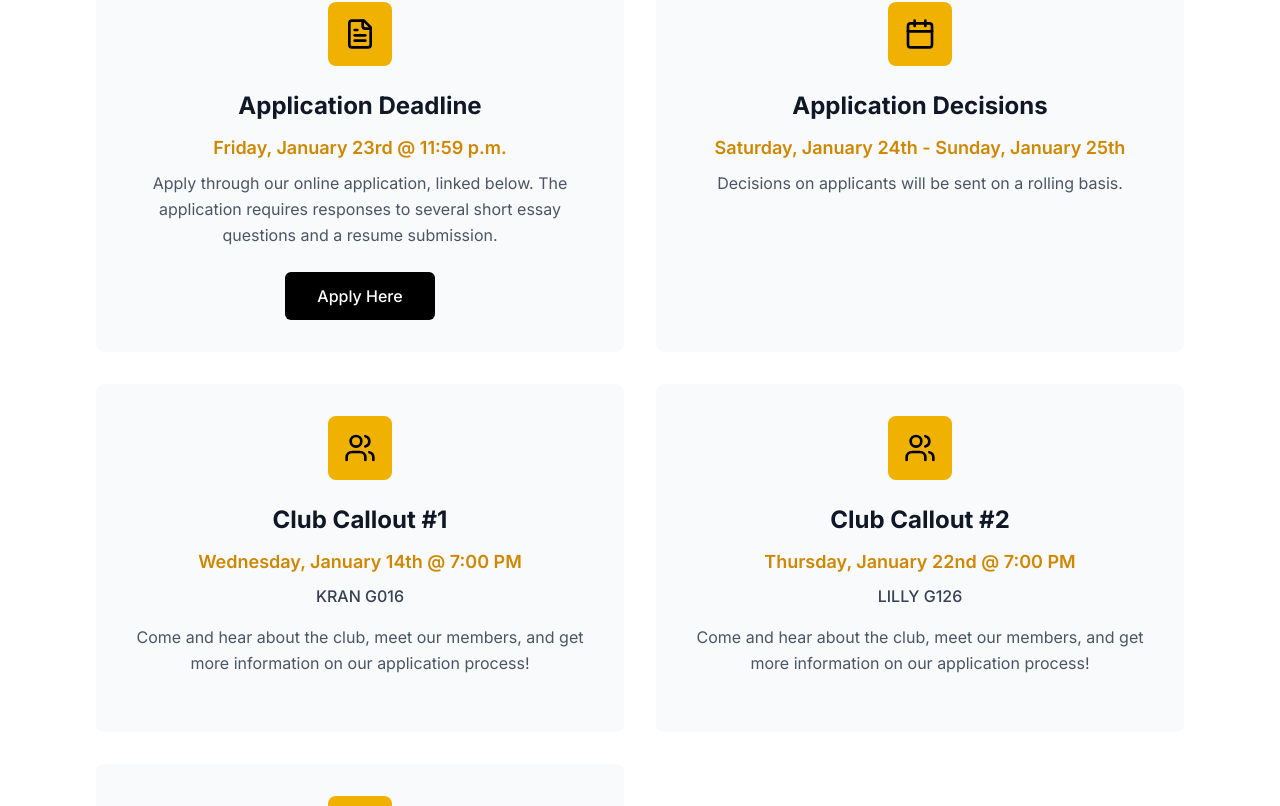
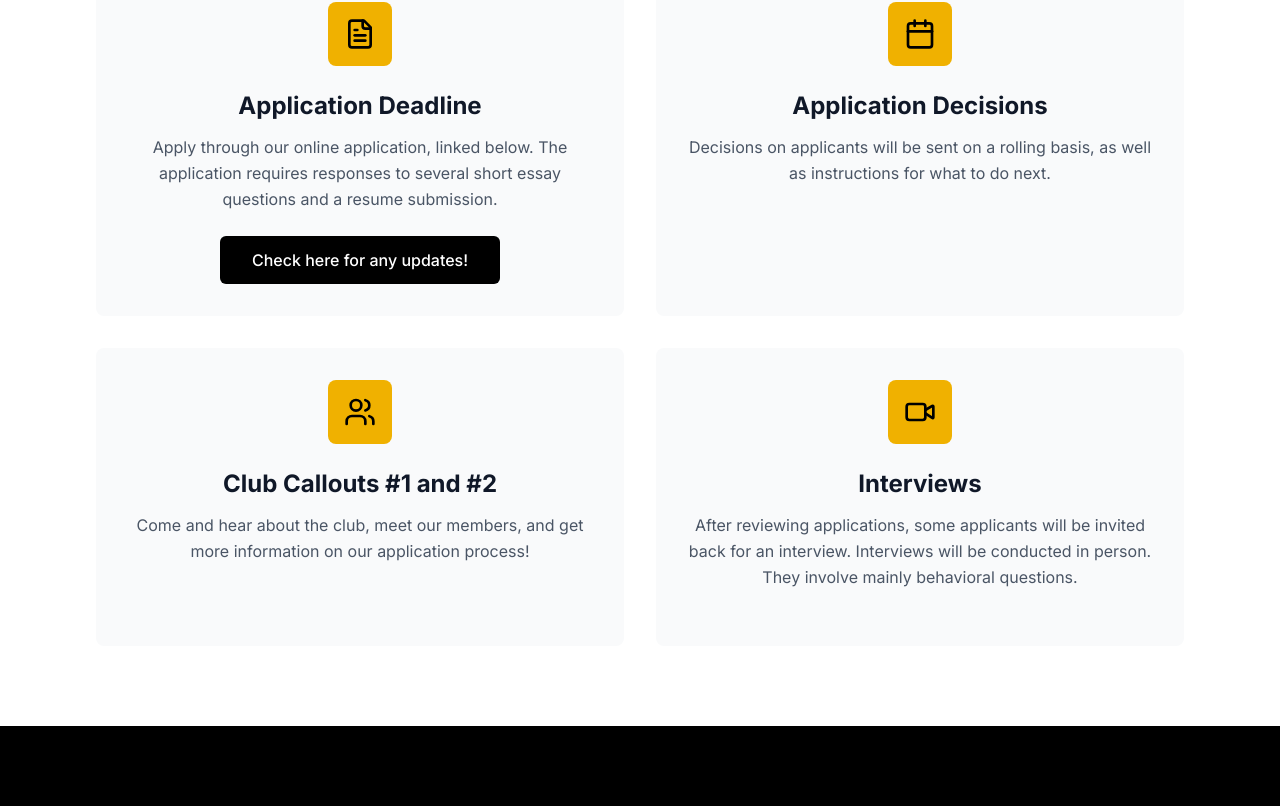
Before and after one commit to ayushkogta/pmp-website, a React (Vite) app: page /apply in a window 1280 px wide. Shown: the part 678-1484 px from the top of the page. Built offline with nearby package versions, Linux system fonts and the light colour scheme.

Commit message:
made some stylistic changes and edited some redirect links

```diff
--- a/src/app/components/Apply.tsx
+++ b/src/app/components/Apply.tsx
@@ -4,35 +4,31 @@ export function Apply() {
   const timeline = [
     {
       title: 'Application Deadline',
-      date: 'Friday, January 23rd @ 11:59 p.m.',
+      date: '',
       description: 'Apply through our online application, linked below. The application requires responses to several short essay questions and a resume submission.',
       icon: FileText,
-      cta: { text: 'Apply Here', href: '#' }
+      cta: { text: 'Check here for any updates!',
+             href: 'https://www.instagram.com/projectmanagementpurdue/',
+             target: '_blank',
+             rel: 'noopener noreferrer' }
     },
     {
       title: 'Application Decisions',
-      date: 'Saturday, January 24th - Sunday, January 25th',
-      description: 'Decisions on applicants will be sent on a rolling basis.',
+      date: '',
+      description: 'Decisions on applicants will be sent on a rolling basis, as well as instructions for what to do next.',
       icon: Calendar,
     },
     {
-      title: 'Club Callout #1',
-      date: 'Wednesday, January 14th @ 7:00 PM',
-      location: 'KRAN G016',
-      description: 'Come and hear about the club, meet our members, and get more information on our application process!',
-      icon: Users,
-    },
-    {
-      title: 'Club Callout #2',
-      date: 'Thursday, January 22nd @ 7:00 PM',
-      location: 'LILLY G126',
+      title: 'Club Callouts #1 and #2',
+      date: '',
+      location: '',
       description: 'Come and hear about the club, meet our members, and get more information on our application process!',
       icon: Users,
     },
     {
       title: 'Interviews',
-      date: 'Monday, January 26th - Wednesday, January 28th',
-      description: 'After reviewing applications, some applicants will be invited back for an interview. Interviews will be conducted in person. They involve some behavioral questions as well as case-style questions. See our Interviews page for more details, tips & tricks.',
+      date: '',
+      description: 'After reviewing applications, some applicants will be invited back for an interview. Interviews will be conducted in person. They involve mainly behavioral questions.',
       icon: Video,
     },
   ];
@@ -46,7 +42,7 @@ export function Apply() {
             Join Us
           </h1>
           <p className="text-xl md:text-2xl text-gray-300 font-light">
-            Start your journey in project management
+            Start your journey in Project Management
           </p>
         </div>
       </section>
@@ -99,6 +95,8 @@ export function Apply() {
                   {item.cta && (
                     <a
                       href={item.cta.href}
+                      target={item.cta.target}
+                      rel={item.cta.rel}
                       className="inline-block bg-black text-white px-8 py-3 rounded-md hover:bg-gray-800 transition-colors font-medium"
                     >
                       {item.cta.text}
--- a/src/app/components/Home.tsx
+++ b/src/app/components/Home.tsx
@@ -88,10 +88,10 @@ export function Home() {
                 <Users className="w-8 h-8 text-black" />
               </div>
               <h3 className="text-2xl font-semibold text-gray-900 mb-4">
-                Professional Development with PMI
+                Professional Development
               </h3>
               <p className="text-gray-600 leading-relaxed">
-                Network with professionals and develop skills through our partnership with the Project Management Institute.
+                Network with professionals through our regular panel events and develop skills through collaboration with others.
               </p>
             </div>
 
@@ -100,10 +100,10 @@ export function Home() {
                 <Award className="w-8 h-8 text-black" />
               </div>
               <h3 className="text-2xl font-semibold text-gray-900 mb-4">
-                Resources for PM Certificates
+                Creative Collaboration
               </h3>
               <p className="text-gray-600 leading-relaxed">
-                Access study materials and preparation resources for project management certifications.
+                Participate in collaborative projects, share ideas, and present creative work in a supportive, professional environment.
               </p>
             </div>
           </div>
@@ -117,7 +117,7 @@ export function Home() {
             <div>
               <h2 className="text-4xl font-bold mb-6">Our Projects</h2>
               <p className="text-lg text-gray-300 mb-8 leading-relaxed">
-                We work on innovative concept projects with companies like Nike, Apple, and Rolls-Royce.
+                We work on innovative concept projects for companies like Nike, Apple, and Rolls-Royce.
                 From designing next-generation footwear to creating revolutionary product concepts,
                 our members gain invaluable project management experience.
               </p>
--- a/src/app/components/Projects.tsx
+++ b/src/app/components/Projects.tsx
@@ -143,7 +143,7 @@ export function Projects() {
     {
       company: 'Nike',
       title: 'Innovative Footwear Design',
-      description: 'Our team spent a semester conceptualizing and designing a revolutionary new shoe concept. We explored sustainable materials, ergonomic design principles, and cutting-edge manufacturing techniques to create a next-generation athletic footwear solution.',
+      description: 'We developed new shoe concepts over the course of a semester. In order to develop a next-generation athletic footwear solution, we investigated sustainable materials, ergonomic design concepts, and state-of-the-art production procedures.',
       skills: ['Product Design', 'Market Research', 'Sustainability Analysis', 'Prototyping'],
       images: [
         { src: 'assets/nike-showcase.png', alt: 'Nike project showcase' },
@@ -154,7 +154,7 @@ export function Projects() {
     {
       company: 'Apple',
       title: 'Next-Gen Product Development',
-      description: 'Working on conceptual products for Apple\'s ecosystem, including innovative accessories and features for Macs, AirPods, and iPhones. Our focus is on enhancing user experience through seamless integration and thoughtful design.',
+      description: 'Working on conceptual products for Apple\'s ecosystem, including innovative accessories and features for Macs, AirPods, and iPhones. Our goal is to improve user experience by intelligent design and smooth integration.',
       skills: ['UX Design', 'Product Strategy', 'Innovation Management', 'User Research'],
       images: [
         { src: 'assets/apple-photos/team1.JPG', alt: 'Apple project image 1' },
@@ -169,7 +169,7 @@ export function Projects() {
     {
       company: 'Rolls-Royce',
       title: 'Engineering Excellence Initiative',
-      description: 'Collaborating on a project focused on precision engineering and luxury innovation. Our team applies project management methodologies to conceptualize improvements in manufacturing processes and product excellence.',
+      description: 'We worked on a project that emphasises premium innovation and precision engineering. Our club used project management techniques to develop ideas for better manufacturing procedures and product excellence.',
       skills: ['Process Optimization', 'Quality Management', 'Technical Documentation', 'Stakeholder Management'],
       images: [
         { src: 'assets/placeholder.png', alt: 'Rolls-Royce project image 1' },
@@ -188,7 +188,7 @@ export function Projects() {
             Our Projects
           </h1>
           <p className="text-xl md:text-2xl text-gray-300 font-light max-w-3xl">
-            Real-world project management experience through conceptual collaborations with industry leaders
+            Real-world Project Management experience through conceptual collaborations with industry leaders
           </p>
         </div>
       </section>
@@ -262,7 +262,9 @@ export function Projects() {
             Develop your skills, build your resume, and make an impact.
           </p>
           <a
-            href="mailto:contact@pmppurdue.org"
+            href="https://www.instagram.com/projectmanagementpurdue/"
+            target="_blank"
+            rel="noopener noreferrer"
             className="inline-block bg-yellow-500 text-black px-8 py-3 rounded-md hover:bg-yellow-400 transition-colors font-medium"
           >
             Join Us Today
```
